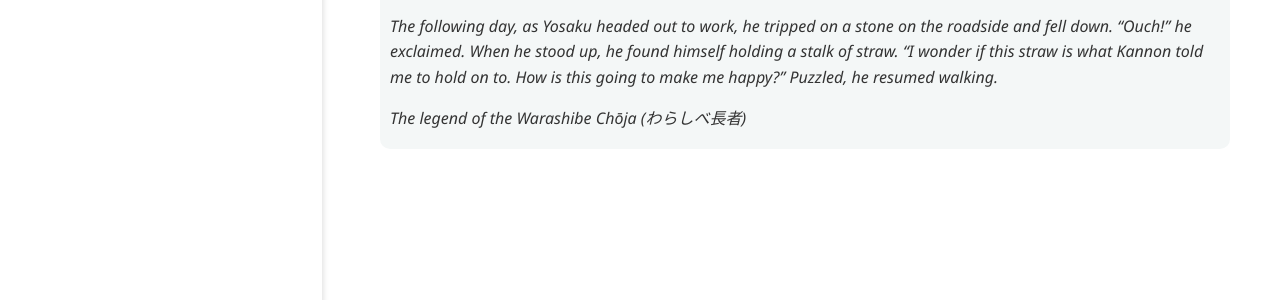
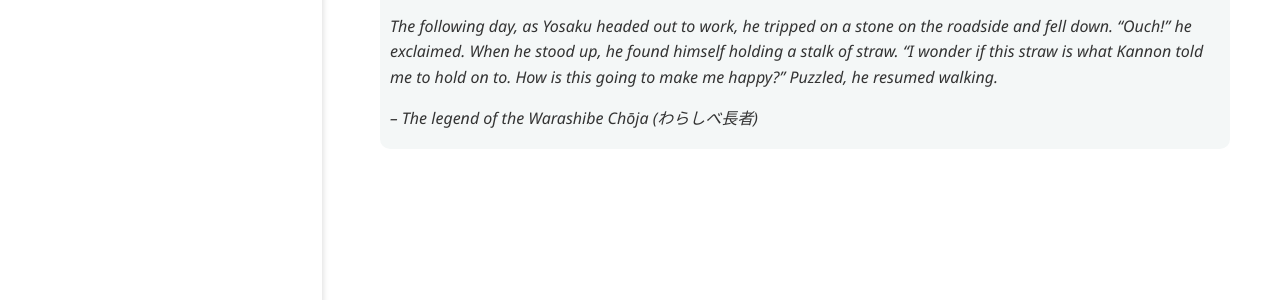
Before and after one commit to warashibetrader/warashibetrader.github.io, a Jekyll site: the page built from _posts/2021-12-13-about.md, in a window 1280 px wide. Shown: the part 364-664 px from the top of the page. Built offline with Jekyll 4.4.1, drawn with Linux system fonts in a browser that asks for light colours.

Commit message:
Update 2021-12-13-about.md

```diff
--- a/_posts/2021-12-13-about.md
+++ b/_posts/2021-12-13-about.md
@@ -8,4 +8,4 @@ title: "About"
 >
 > The following day, as Yosaku headed out to work, he tripped on a stone on the roadside and fell down. "Ouch!" he exclaimed. When he stood up, he found himself holding a stalk of straw. "I wonder if this straw is what Kannon told me to hold on to. How is this going to make me happy?" Puzzled, he resumed walking.
 >
-> The legend of the Warashibe Chōja (わらしべ長者)
+> -- The legend of the Warashibe Chōja (わらしべ長者)
```
